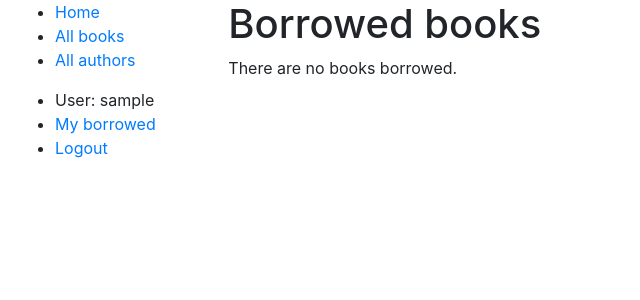
After one commit to youngpark-POS/djangoprac, a Django app: page /catalog/mybooks/ in a window 1280 px wide. The commit adds this page. Shown: the top 300 px of the page, without its empty margins (0-640 px from the left). Run offline with Django 4.2, Linux system fonts and the light colour scheme; a user stored in the database is signed in; tables that the repository leaves empty hold one stand-in row (values such as "Sample post"); some libraries are stand-ins or nearby versions.

Commit message:
Part 8 - before Permissions section

```diff
--- a/prac/catalog/templates/base_generics.html
+++ b/prac/catalog/templates/base_generics.html
@@ -18,6 +18,15 @@
                     <li><a href="{% url 'index' %}">Home</a></li>
                     <li><a href="{% url 'books' %}">All books</a></li>
                     <li><a href="{% url 'authors' %}">All authors</a></li>
+                </ul>
+                <ul class="sidebar-nav">
+                    {% if user.is_authenticated %}
+                        <li>User: {{ user.get_username }}</li>
+                        <li><a href="{% url 'my-borrowed' %}">My borrowed</a></li>
+                        <li><a href="{% url 'logout' %}?next={{ request.path }}">Logout</a></li>
+                    {% else %}
+                        <li><a href="{% url 'login' %}?next={{ request.path }}">Login</a></li>
+                    {% endif %}
                 </ul>
             {% endblock %}
             </div>
--- /dev/null
+++ b/prac/catalog/templates/catalog/bookinstance_list_borrowed_user.html
@@ -0,0 +1,18 @@
+{% extends "base_generics.html" %}
+
+{% block content %}
+    <h1>Borrowed books</h1>
+
+    {% if bookinstance_list %}
+    <ul>
+        {% for bi in bookinstance_list %}
+            <li class="{% if bi.is_overdue %}text_danger{% endif %}">
+                <a href="{% url 'book-detail' bi.book.pk %}">{{ bi.book.title }}</a>
+                ({{ bi.due_back }})
+            </li>
+        {% endfor %}
+    </ul>
+    {% else %}
+        <p>There are no books borrowed.</p>
+    {% endif %}
+{% endblock %}
--- a/prac/catalog/urls.py
+++ b/prac/catalog/urls.py
@@ -7,4 +7,5 @@ urlpatterns = [
     path(r"^book/(?P<pk>\d+)$", views.BookDetailView.as_view(), name='book-detail'),
     path("authors/", views.AuthorListView.as_view(), name="authors"),
     path(r"^author/(?P<pk>\w+)$", views.AuthorDetailView.as_view(), name='author-detail'),
+    path("mybooks/", views.LoanedBooksByUserListView.as_view(), name='my-borrowed'),
 ]
--- a/prac/catalog/views.py
+++ b/prac/catalog/views.py
@@ -1,5 +1,7 @@
 from django.shortcuts import render, get_object_or_404
 from django.views import generic
+from django.contrib.auth.decorators import login_required
+from django.contrib.auth.mixins import LoginRequiredMixin
 # from django.http import Http404
 from .models import *
 
@@ -44,3 +46,15 @@ class AuthorListView(generic.ListView):
 
 class AuthorDetailView(generic.DetailView):
     model = Author
+
+class LoanedBooksByUserListView(LoginRequiredMixin, generic.ListView):
+    model = BookInstance
+    template_name = 'catalog/bookinstance_list_borrowed_user.html'
+    paginate_by = 10
+
+    def get_queryset(self):
+        return (
+            BookInstance.objects.filter(borrower=self.request.user)
+            .filter(status__exact='o')
+            .order_by('due_back')
+        )
--- a/prac/prac/urls.py
+++ b/prac/prac/urls.py
@@ -24,8 +24,8 @@ urlpatterns = [
     path("admin/", admin.site.urls),
     path("catalog/", include("catalog.urls")),
     path("", RedirectView.as_view(url="/catalog/", permanent=True)),
+    path("accounts/", include("django.contrib.auth.urls")),
     path("mygg/", include("mygg.urls")),
-    path("accounts/", include("django.contrib.auth.urls")),
 ]
 
 urlpatterns += static(settings.STATIC_URL, document_root=settings.STATIC_ROOT)
```
Also changed, not shown: prac/catalog/admin.py (+9 -0 lines), prac/catalog/models.py (+8 -0 lines), prac/catalog/migrations/0003_bookinstance_borrower.py (added).
